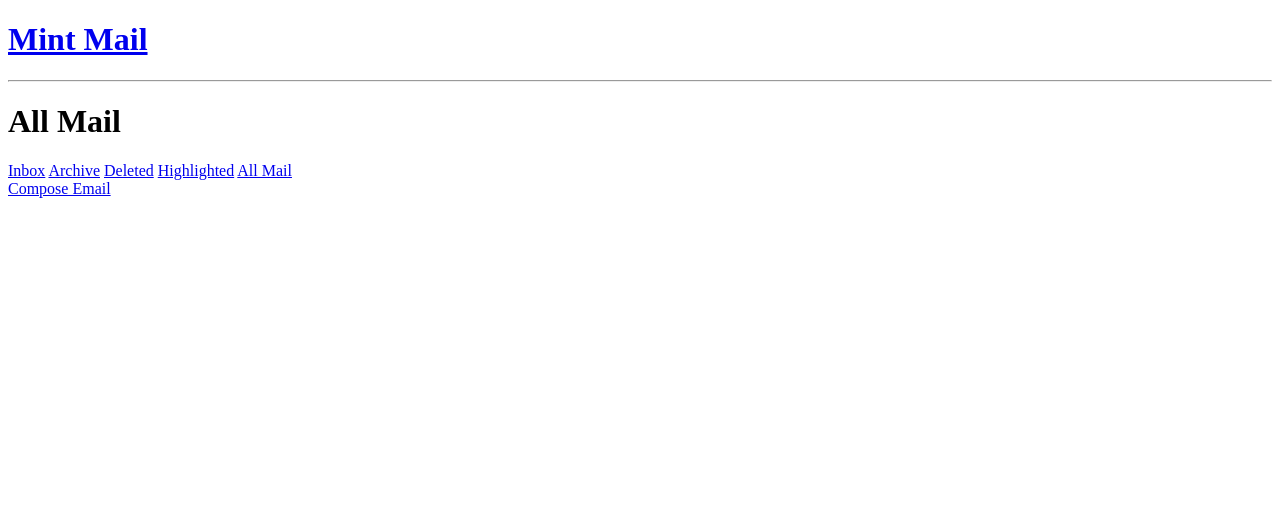
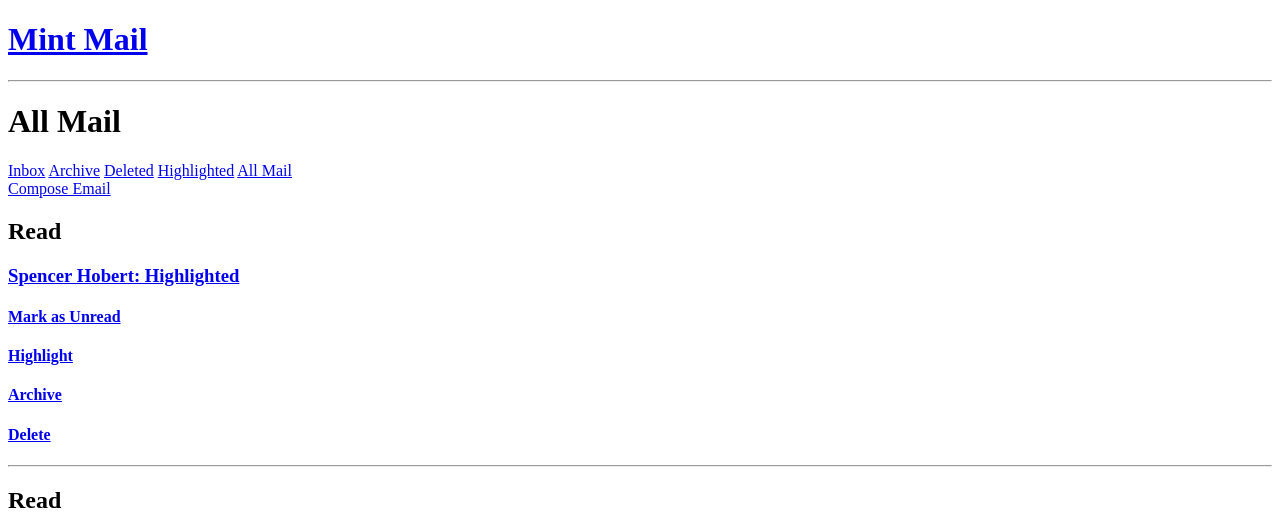
Before and after one commit to 20shobert/spencersEmail, a Django app: a page that uses base/templates/base/box.html in a window 1280 px wide. Shown: the top 527 px of the page. Before the commit the page ends 198 px from the top, so only its background shows below. Run offline with Django 5.2, Linux system fonts and the light colour scheme; data comes from the database, SQL or seed files in the repository; both versions use the stored data as it was after the commit.

Commit message:
Added 'all mail' box

```diff
--- a/base/templates/base/box.html
+++ b/base/templates/base/box.html
@@ -21,7 +21,7 @@
     <div>
         {% for letter in mail %}
 
-            {% if letter.currentBox.name == box.name or box.name == 'Inbox' and letter.currentBox.name == 'Highlighted' or box.name == 'Inbox' and letter.currentBox.name == 'Inbox' %}
+            {% if box.name == 'All Mail' or letter.currentBox.name == box.name or box.name == 'Inbox' and letter.currentBox.name == 'Highlighted' or box.name == 'Inbox' and letter.currentBox.name == 'Inbox' %}
 
                 {% if letter.isUnread == True %}
                     <h2>Unread</h2>
```
Also changed, not shown: db.sqlite3.
